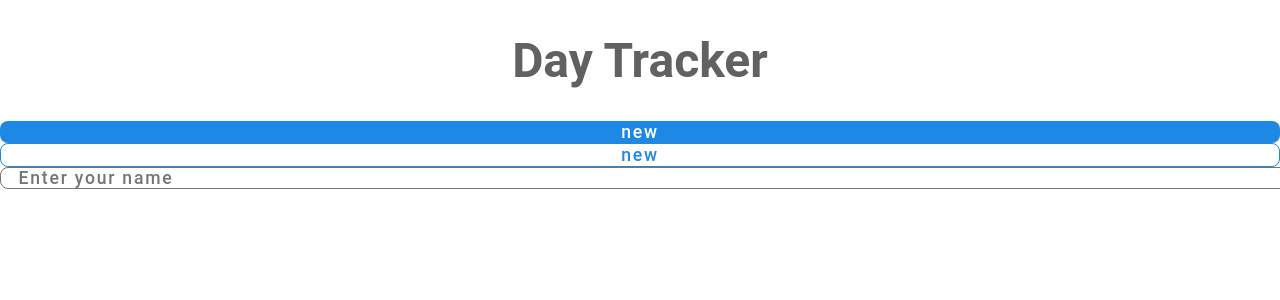
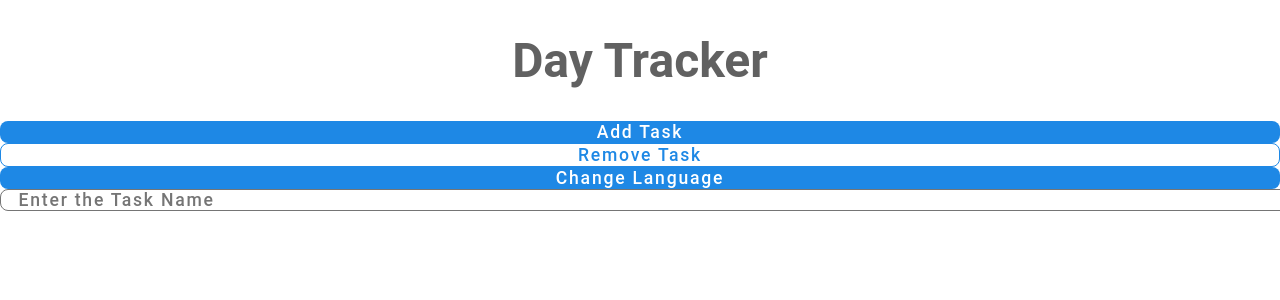
Before and after one commit to RiteshSinha919/day-tracker, a React (Create React App) app: page / in a window 1280 px wide. Shown: the top 300 px of the page. Built offline with nearby package versions, Linux system fonts and the light colour scheme.

Commit message:
setup i18n & language switcher util

```diff
--- a/package.json
+++ b/package.json
@@ -7,9 +7,12 @@
     "@testing-library/jest-dom": "^6.6.3",
     "@testing-library/react": "^16.3.0",
     "@testing-library/user-event": "^13.5.0",
+    "i18next": "^23.16.8",
+    "i18next-browser-languagedetector": "^8.1.0",
     "mobx": "^6.13.7",
     "react": "^19.1.0",
     "react-dom": "^19.1.0",
+    "react-i18next": "^15.4.1",
     "react-scripts": "5.0.1",
     "styled-components": "^6.1.18",
     "web-vitals": "^2.1.4"
@@ -39,6 +42,7 @@
     ]
   },
   "devDependencies": {
+    "@types/react-i18next": "^8.1.0",
     "mobx-react-lite": "^4.1.0",
     "typescript": "^4.9.5"
   }
--- a/src/App.tsx
+++ b/src/App.tsx
@@ -1,5 +1,6 @@
 import React from "react";
 import "./App.css";
+import "./i18n";
 
 import { ThemeProvider } from "./components/ThemeProvider";
 import TrackerPage from "./routes/TrackerPage";
--- a/src/components/CustomButton/index.tsx
+++ b/src/components/CustomButton/index.tsx
@@ -4,13 +4,16 @@ import { ButtonWrapper, StyledButton } from "./styledComponents";
 interface ButtonProps {
   buttonText: string;
   buttonType: "primary" | "secondary";
+  submitFunction?: () => void;
 }
 
 const CustomButton: React.FC = (props: ButtonProps) => {
   const { buttonText, buttonType } = props;
   return (
     <ButtonWrapper>
-      <StyledButton type={buttonType}>{buttonText}</StyledButton>
+      <StyledButton type={buttonType} onClick={props.submitFunction}>
+        {buttonText}
+      </StyledButton>
     </ButtonWrapper>
   );
 };
--- /dev/null
+++ b/src/i18n/index.ts
@@ -0,0 +1,24 @@
+import i18n from "i18next";
+import { initReactI18next } from "react-i18next";
+import LanguageDetector from "i18next-browser-languagedetector";
+
+import en from "./locales/en.json";
+import hi from "./locales/hi.json";
+
+const resources = {
+  en: { translation: en },
+  hi: { translation: hi },
+};
+
+i18n
+  .use(LanguageDetector)
+  .use(initReactI18next)
+  .init({
+    resources,
+    fallbackLng: "en",
+    interpolation: {
+      escapeValue: false,
+    },
+  });
+
+export default i18n;
--- /dev/null
+++ b/src/i18n/locales/en.json
@@ -0,0 +1,7 @@
+{
+    "addTask": "Add Task",
+    "dayTracker": "Day Tracker",
+    "enterTaskName": "Enter the Task Name",
+    "removeTask": "Remove Task",
+    "changeLanguage": "Change Language"
+}
--- /dev/null
+++ b/src/i18n/locales/hi.json
@@ -0,0 +1,7 @@
+{
+    "addTask": "कार्य जोड़ें",
+    "dayTracker": "दिन ट्रैकर",
+    "enterTaskName": "कार्य का नाम दर्ज करें",
+    "removeTask": "कार्य हटाएं",
+    "changeLanguage": "भाषा बदलें"
+}
--- a/src/routes/TrackerPage/index.tsx
+++ b/src/routes/TrackerPage/index.tsx
@@ -1,16 +1,29 @@
 import React from "react";
 import Title from "../../components/Title";
-import PrimaryButton from "../../components/CustomButton";
+import CustomButton from "../../components/CustomButton";
 import CustomInput from "../../components/CustomInput";
 import { TrackerPageContainer } from "./styledComponents";
+import { useTranslation } from "react-i18next";
+import LanguageSwitcher from "../../utils/LanguageSwitchUtils.ts";
 
 const TrackerPage: React.FC = () => {
+  const { t } = useTranslation();
+
   return (
     <TrackerPageContainer>
-      <Title headingText="Day Tracker"></Title>
-      <PrimaryButton buttonText="new" buttonType="primary" />
-      <PrimaryButton buttonText="new" buttonType="secondary" />
-      <CustomInput name="name" type="text" placeholderText="Enter your name" />
+      <Title headingText={t("dayTracker")}></Title>
+      <CustomButton buttonText={t("addTask")} buttonType="primary" />
+      <CustomButton buttonText={t("removeTask")} buttonType="secondary" />
+      <CustomButton
+        buttonText={t("changeLanguage")}
+        buttonType="primary"
+        submitFunction={LanguageSwitcher}
+      />
+      <CustomInput
+        name="name"
+        type="text"
+        placeholderText={t("enterTaskName")}
+      />
     </TrackerPageContainer>
   );
 };
--- /dev/null
+++ b/src/utils/LanguageSwitchUtils.ts/index.ts
@@ -0,0 +1,13 @@
+import i18n from "i18next";
+
+interface LanguageSwitcherProps {
+  lang: "en" | "hi";
+}
+
+const LanguageSwitcher = (lang: LanguageSwitcherProps) => {
+  const currentLanguage = i18n.language;
+  const newLanguage = currentLanguage === "en" ? "hi" : "en";
+  i18n.changeLanguage(newLanguage);
+};
+
+export default LanguageSwitcher;
```
Also changed, not shown: 1 other file (tests, documents, lock files or other folders).
